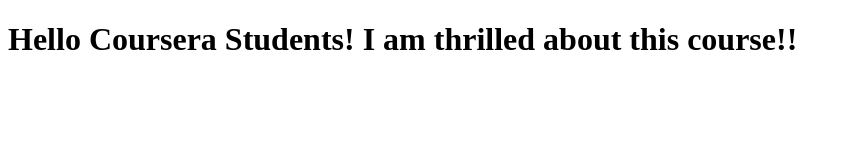
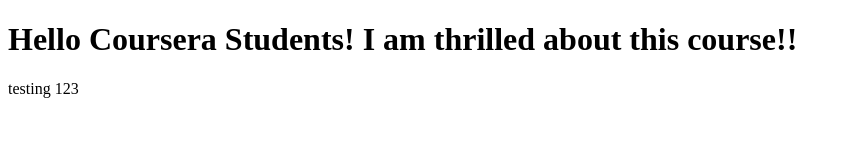
Before and after one commit to hcone5006/coursera-test, a plain HTML site: page index.html in a window 1280 px wide. Shown: the whole page, without its empty margins (0-850 px from the left). Drawn offline with Linux system fonts and the light colour scheme.

Commit message:
changed main dex file to test

```diff
--- a/index.html
+++ b/index.html
@@ -6,5 +6,8 @@
   </head>
   <body>
     <h1>Hello Coursera Students! I am thrilled about this course!!</h1>
+    <p>
+      testing 123
+    </p>
   </body>
 </html>
```
